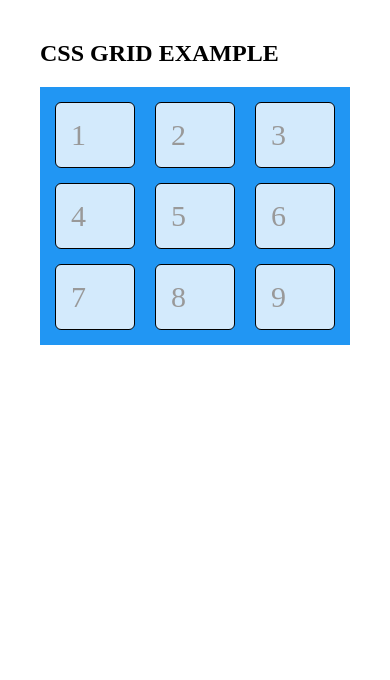
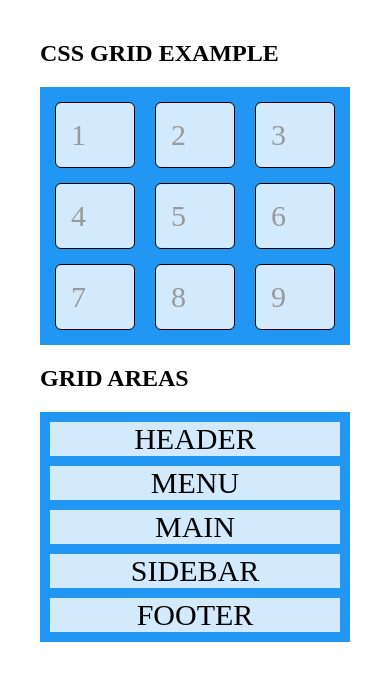
Before and after one commit to bhumikawei/CSSGrids, a plain HTML site: page index.html in a window 390 px wide. Drawn offline with Linux system fonts and the light colour scheme.

Commit message:
used media query for responsiveness

```diff
--- a/css/style.css
+++ b/css/style.css
@@ -16,3 +16,44 @@ body {
     border: 1px solid black;
     font-size: 30px;
 }
+.header-item {
+    grid-area: header;
+}
+.menu-item {
+    grid-area: menu;
+}
+.main-item {
+    grid-area: main;
+}
+.sidebar-item {
+    grid-area: sidebar;
+}
+.footer-item {
+    grid-area: footer;
+}
+.grid-container-2 {
+    display: grid;
+    grid-template-areas:
+    'header header header header header header'
+    'menu main main main sidebar sidebar'
+    'menu footer footer footer footer footer';
+    grid-gap: 10px;
+    background-color: #2196f3;
+    padding: 10px;
+}
+.grid-container-2 > div {
+    background-color: rgba(255, 255, 255, 0.8);
+    text-align: center;
+    padding: 20px 1;
+    font-size: 30px;
+}
+@media screen and (max-width: 768px) {
+    .grid-container-2 {
+        grid-template-areas:
+        'header'
+        'menu'
+        'main'
+        'sidebar'
+        'footer';
+    }
+}
--- a/index.html
+++ b/index.html
@@ -19,5 +19,13 @@
         <div class="grid-item">8</div>
         <div class="grid-item">9</div>
     </div>
+    <h2>GRID AREAS</h2>
+    <div class="grid-container-2">
+        <div class="header-item">HEADER</div>
+        <div class="menu-item">MENU</div>
+        <div class="main-item">MAIN</div>
+        <div class="sidebar-item">SIDEBAR</div>
+        <div class="footer-item">FOOTER</div>
+    </div>
 </body>
 </html>
```
